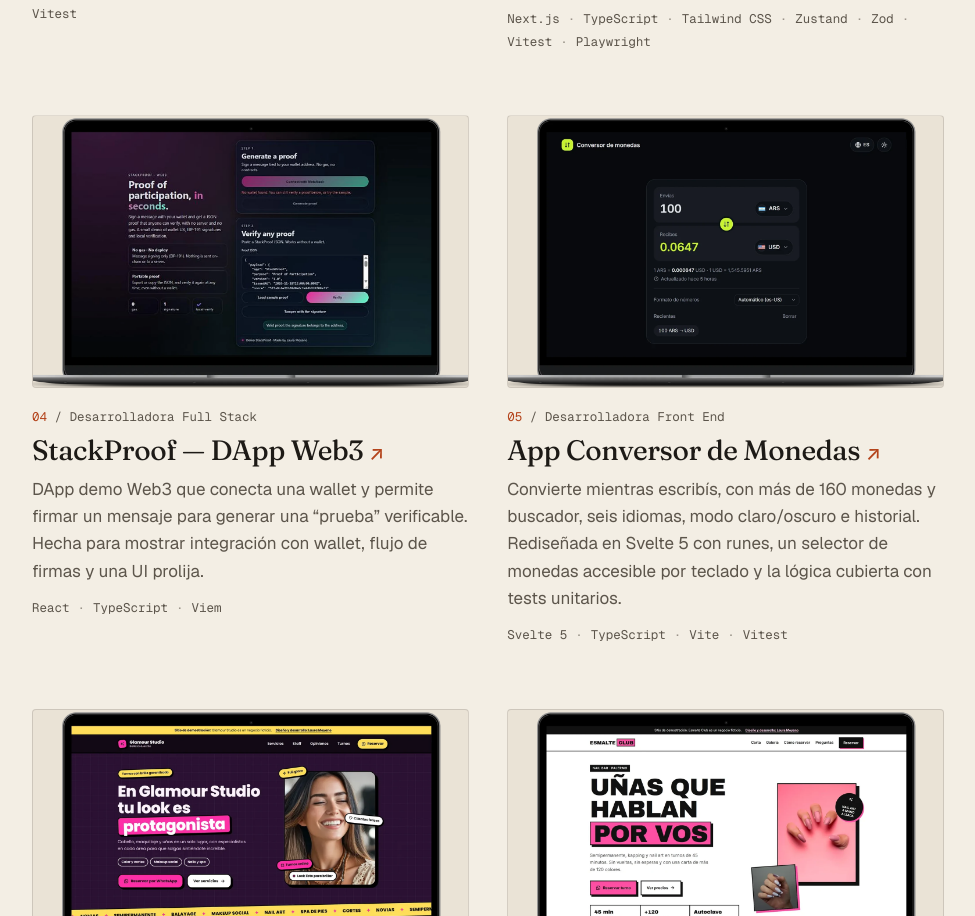
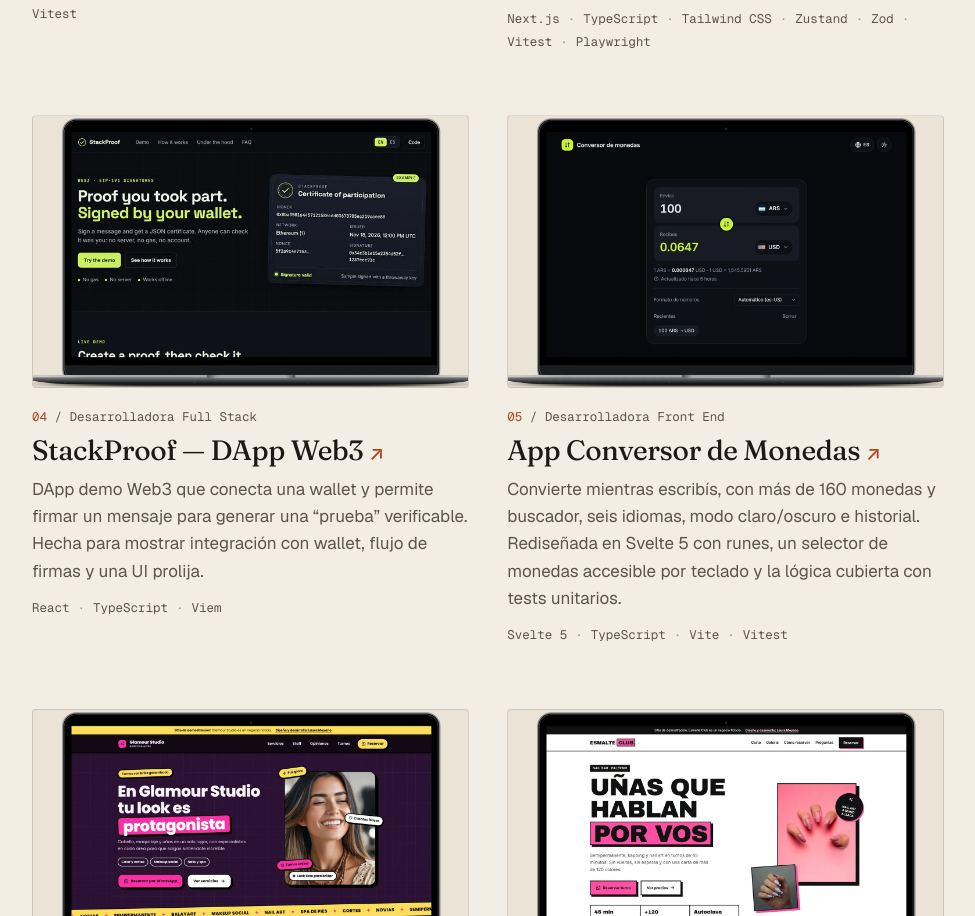
Before and after one commit to Laura-M-stack/laura-moyano-portfolio, a React (Vite) app: page / in a window 1280 px wide. Shown: the part 5568-6484 px from the top of the page, without its empty margins (268-1243 px from the left). Built offline with nearby package versions, Linux system fonts and the light colour scheme.

Commit message:
Update Recorte Estudio and StackProof cards: names, texts, captures and tags

```diff
--- a/src/data/profile.ts
+++ b/src/data/profile.ts
@@ -93,7 +93,7 @@ export const projects: ProjectEntry[] = [
   {
     id: 'stackproof',
     link: 'https://laura-m-stack.github.io/stackproof/',
-    image: 'projects/stackproof.webp?v=2',
+    image: 'projects/stackproof.webp?v=3',
     tech: ['React', 'TypeScript', 'Viem']
   },
   {
```
Also changed, not shown: public/projects/stackproof.webp, 4 other files (tests, documents, lock files or other folders).
